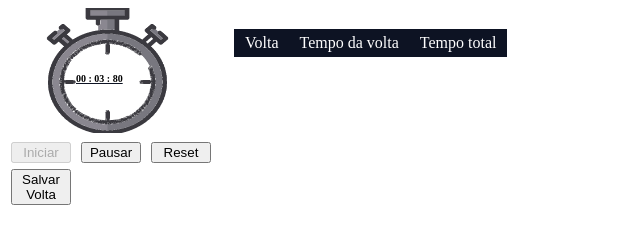
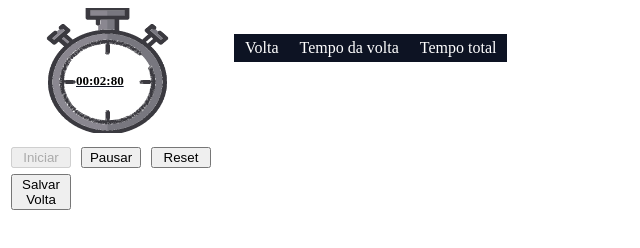
Before and after one commit to dan7c/crono, a plain HTML site: page index.html in a window 1280 px wide. Both pictures are taken after a click on the button "Iniciar". Shown: the top 248 px of the page, without its empty margins (0-640 px from the left). Drawn offline with Linux system fonts and the light colour scheme.

Commit message:
cronometro

```diff
--- a/script.js
+++ b/script.js
@@ -26,8 +26,8 @@ function iniciarCronometro() {
 
 function convertMin(temp) {
   var min = '' + (Math.floor(temp / 1000 / 59))
-  var sec = ((temp / 1000) % 59).toFixed(0)
-  var ms = (temp % 1000 / 10).toFixed(0)
+  var sec = '' + (Math.floor((temp / 1000) % 59))
+  var cs = '' + (temp % 1000)/10
 
   if (min.length == 1) {
     min = "0" + min
@@ -35,10 +35,10 @@ function convertMin(temp) {
   if (sec.length == 1) {
     sec = "0" + sec
   }
-  if (ms.length == 1) {
-    ms = "0" + ms
+  if (cs.length == 1) {
+    cs = "0" + cs
   }
-  return (`${min} : ${sec} : ${ms}`)
+  return (`${min}:${sec}:${cs}`)
 }
 
 function pausarCronometro() {
@@ -81,12 +81,21 @@ function salvarVolta() {
   tempoVolta.innerHTML = convertMin(voltas[voltas.length - 1] - voltaAnterior)
   tempoTotal.innerHTML = convertMin(tempoDecorrido)
 
+
+
   //definir volta mais rapida
   let voltaAtual = voltas[voltas.length - 1];
+
+
   if (voltas.length == 1) {
     voltaMaisRapida = voltas[0]
-  } else
-    if (voltaAtual - voltaAnterior < voltaMaisRapida) {
+    var maisRapida = row.insertCell(3)
+    maisRapida.classList.add("rapida")
+    maisRapida.innerHTML = "volta mais rapida!"
+  }
+
+
+  if ((voltaAtual - voltaAnterior) < voltaMaisRapida) {
     voltaMaisRapida = voltaAtual - voltaAnterior;
     //console.log(`nova volta mais rapida: ${voltas.indexOf(voltaAtual) + 1} . TEMPO: ${voltaMaisRapida}`)
     let tabela = document.getElementById("tbody");
@@ -100,7 +109,9 @@ function salvarVolta() {
     maisRapida.classList.add("rapida")
     maisRapida.innerHTML = "volta mais rapida!"
   }
-
+  console.log(`volta atual: ${convertMin(voltaAtual)} (${voltaAtual})`)
+  console.log(`volta anterior: ${convertMin(voltaAnterior)} (${voltaAnterior})`)
+  console.log(`volta mais rapida: ${convertMin(voltaMaisRapida)} (${voltaMaisRapida})`)
   voltaAnterior = tempoDecorrido;
 }
 
--- a/style.css
+++ b/style.css
@@ -34,7 +34,7 @@
   left: 45px;
 }
 #tempo{
-  font-size: 10px;
+  font-size: 13px;
   font-weight: bold;
   text-decoration:underline #0d1323;
   position:relative;
```
Also changed, not shown: index.html (+1 -1 lines). Lines whose indentation alone changed are shown as unchanged.
